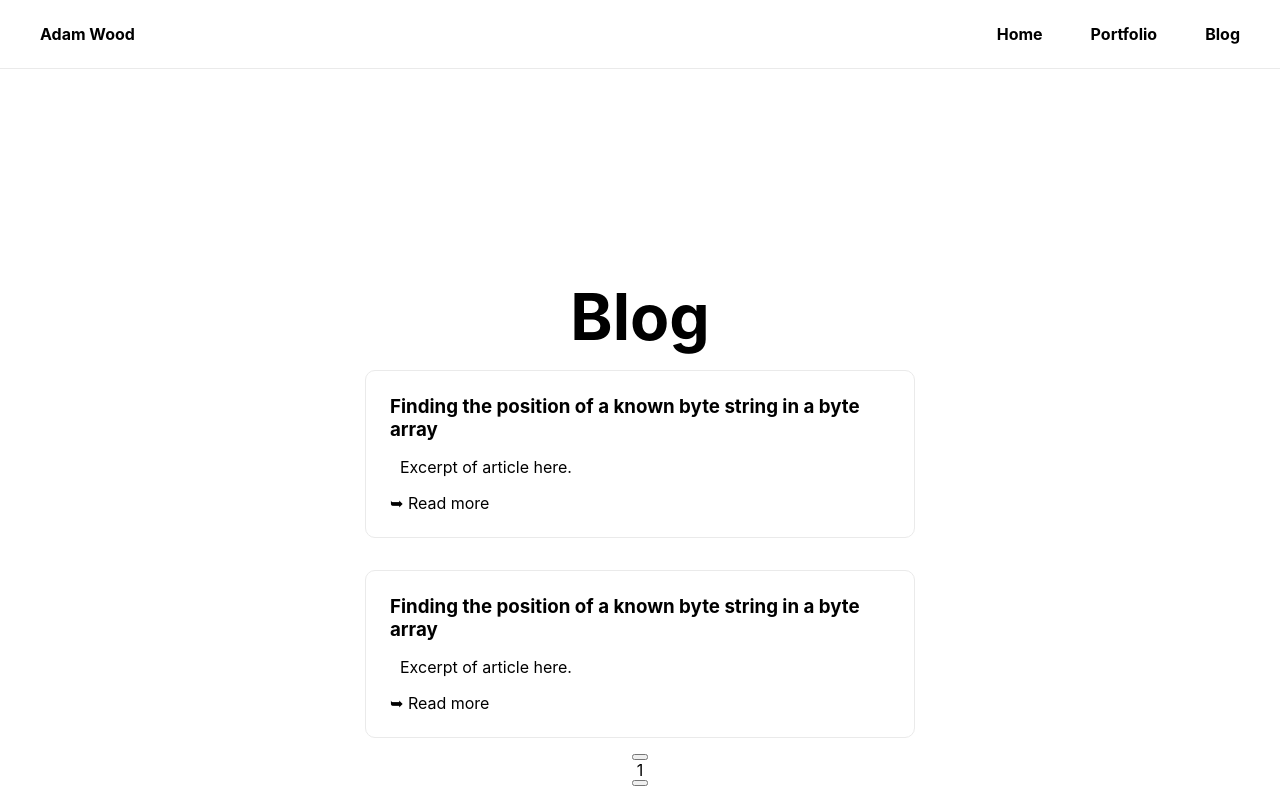
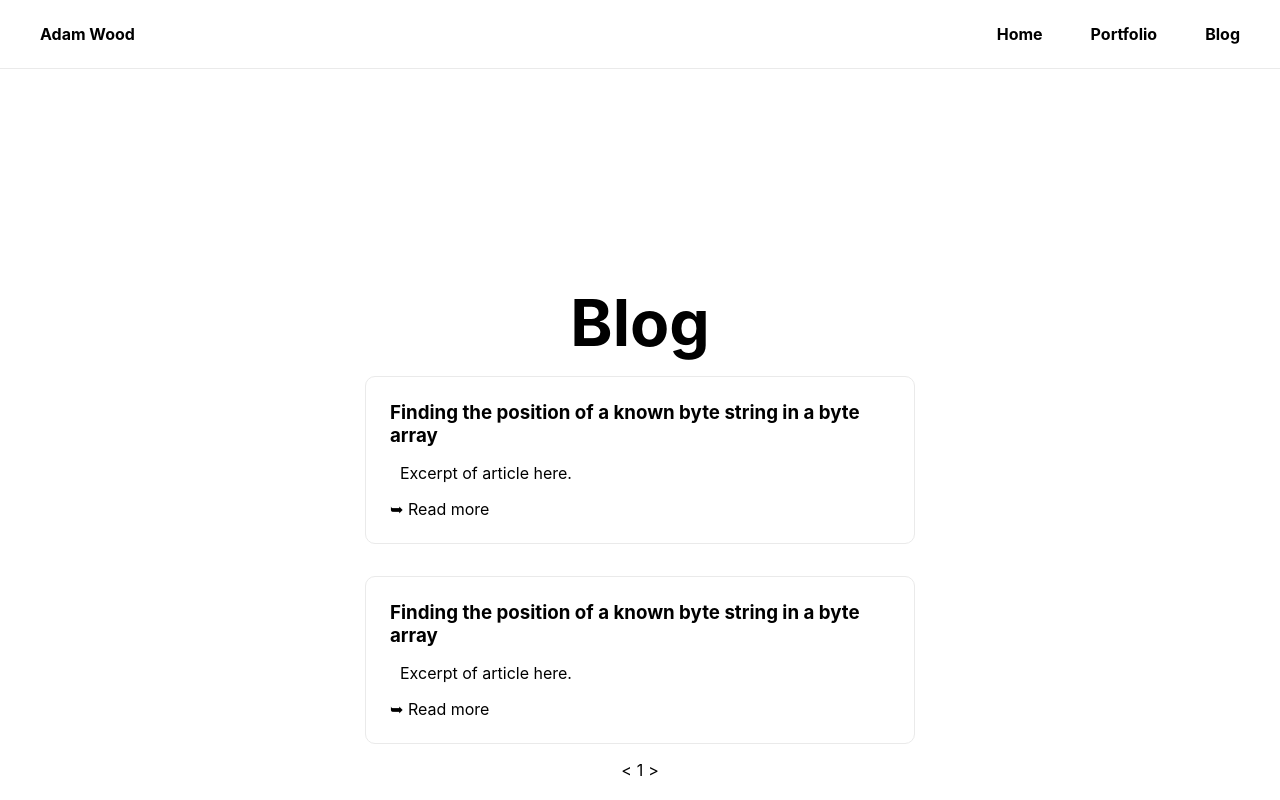
Before and after one commit to adamp01/personal, a Next.js app: page /blog in a window 1280 px wide. Shown: the top 800 px of the page. Built offline with nearby package versions, Linux system fonts and the light colour scheme.

Commit message:
Sort blog pagination and order posts by dateDesc.

```diff
--- a/pages/api/blog.ts
+++ b/pages/api/blog.ts
@@ -1,4 +1,4 @@
-import { getBlogPosts } from '../../utils/blog';
+import { getOrderedBlogPosts } from '../../utils/blog';
 import type { NextApiRequest, NextApiResponse } from 'next'
 import type { BlogPosts } from '../../types/blog'
 
@@ -9,7 +9,7 @@ export default function handler(
   const { page, range } = req.query;
   const pageInt = parseInt(Array.isArray(page) ? page[0] : page ?? '1');
   const rangeInt = parseInt(Array.isArray(range) ? range[0] : range ?? '5');
-  const posts = getBlogPosts(pageInt, rangeInt);
+  const posts = getOrderedBlogPosts(pageInt, rangeInt, 'dateDesc')
 
   res.status(200).json(posts);
 }
--- a/pages/blog/index.tsx
+++ b/pages/blog/index.tsx
@@ -1,16 +1,14 @@
 import Post from '../../components/blog/Post'
-import { getBlogPosts } from '../../utils/blog';
+import { getOrderedBlogPosts } from '../../utils/blog';
 import type { BlogPostData, BlogPostsBinding } from '../../types/blog'
 import Head from 'next/head'
 import styles from '../../styles/Home.module.css'
 import React, { useState } from 'react'
 
 export const getStaticProps = () => {
-    // TODO: Filter by date
-    console.log("We are getting static props, which is the first 5 blog posts.")
     const postIncrement = 5;
     const pageIncrement = 1;
-    const posts = getBlogPosts(pageIncrement, postIncrement);
+    const posts = getOrderedBlogPosts(pageIncrement, postIncrement, 'dateDesc');
 
     return {
         props: {
@@ -65,10 +63,12 @@ const Blog = ({ posts, pageIncrement, postIncrement }: BlogPostsBinding) => {
                 {loadedPosts.map((post: BlogPostData) => (
                     <Post key={post.slug} post={post} />
                 ))}
-                {/* Add some component that displays the current page number, total pages, back and forward buttons. */}
-                <button onClick={() => loadPosts()} />
-                <div>{pageNumber}</div>
-                <button onClick={() => loadPosts(false)} />
+
+                <div className={styles.pagination}>
+                    <div onClick={() => loadPosts(false)}>&lt;</div>
+                    <div>{pageNumber}</div>
+                    <div onClick={() => loadPosts()}>&gt;</div>
+                </div>
             </main>
 
             <footer className={styles.footer}>
--- a/styles/Home.module.css
+++ b/styles/Home.module.css
@@ -171,6 +171,29 @@
   margin-left: 0.5rem;
 }
 
+.pagination {
+  overflow: hidden;
+}
+
+.pagination > div {
+  float: left;
+}
+
+.pagination > div:first-child {
+  margin-right: 5px;
+  cursor: pointer;
+}
+
+.pagination > div:last-child {
+  margin-left: 5px;
+  cursor: pointer;
+}
+
+.pagination > div:first-child:hover,
+.pagination > div:last-child:hover {
+  color: #0070f3;
+}
+
 @media (max-width: 600px) {
   .grid {
     width: 100%;
@@ -186,6 +209,10 @@
   .footer,
   .blogPost {
     border-color: rgb(0, 0, 0);
+  }
+
+  .blogPost:hover {
+    border: 1px solid #eaeaea;
   }
 
   .main {
--- a/utils/blog.ts
+++ b/utils/blog.ts
@@ -2,12 +2,12 @@ import fs from 'fs';
 import path from 'path';
 import matter from 'gray-matter';
 
-export const getBlogPosts = (pageIndex: number, postsPerPage: number) => {
+export const getBlogPosts = (pageIndex: number, postsPerPage: number, all = false) => {
   const dirFiles = fs.readdirSync(path.join(process.cwd(), 'pages', 'blog', 'posts'), {
     withFileTypes: true,
   });
 
-  const posts = dirFiles
+  let posts = dirFiles
     .map((file) => {
       if (!file.name.endsWith('.mdx')) return;
 
@@ -18,11 +18,15 @@ export const getBlogPosts = (pageIndex: number, postsPerPage: number) => {
       const { data, content } = matter(fileContent);
 
       const slug = file.name.replace(/.mdx$/, '');
-      console.log(slug);
+
       return { data, content, slug };
     })
     .filter(post => post)
-    .slice((pageIndex - 1) * postsPerPage, pageIndex * postsPerPage);
+
+  if (!all) {
+    posts = posts
+      .slice((pageIndex - 1) * postsPerPage, pageIndex * postsPerPage);
+  }
 
   return posts;
 };
@@ -31,7 +35,9 @@ export const getBlogPosts = (pageIndex: number, postsPerPage: number) => {
 export const getOrderedBlogPosts = (pageIndex: number, postsPerPage: number, orderBy: string) => {
   switch (orderBy) {
     case 'dateDesc':
-      const posts = getBlogPosts(pageIndex, postsPerPage);
-      return posts.sort();
+      const posts = getBlogPosts(pageIndex, postsPerPage, true);
+      return posts
+        .sort((a, b) => { return +b?.data.publishedOn - +a?.data.publishedOn; })
+        .slice((pageIndex - 1) * postsPerPage, pageIndex * postsPerPage);
   }
 }
```
